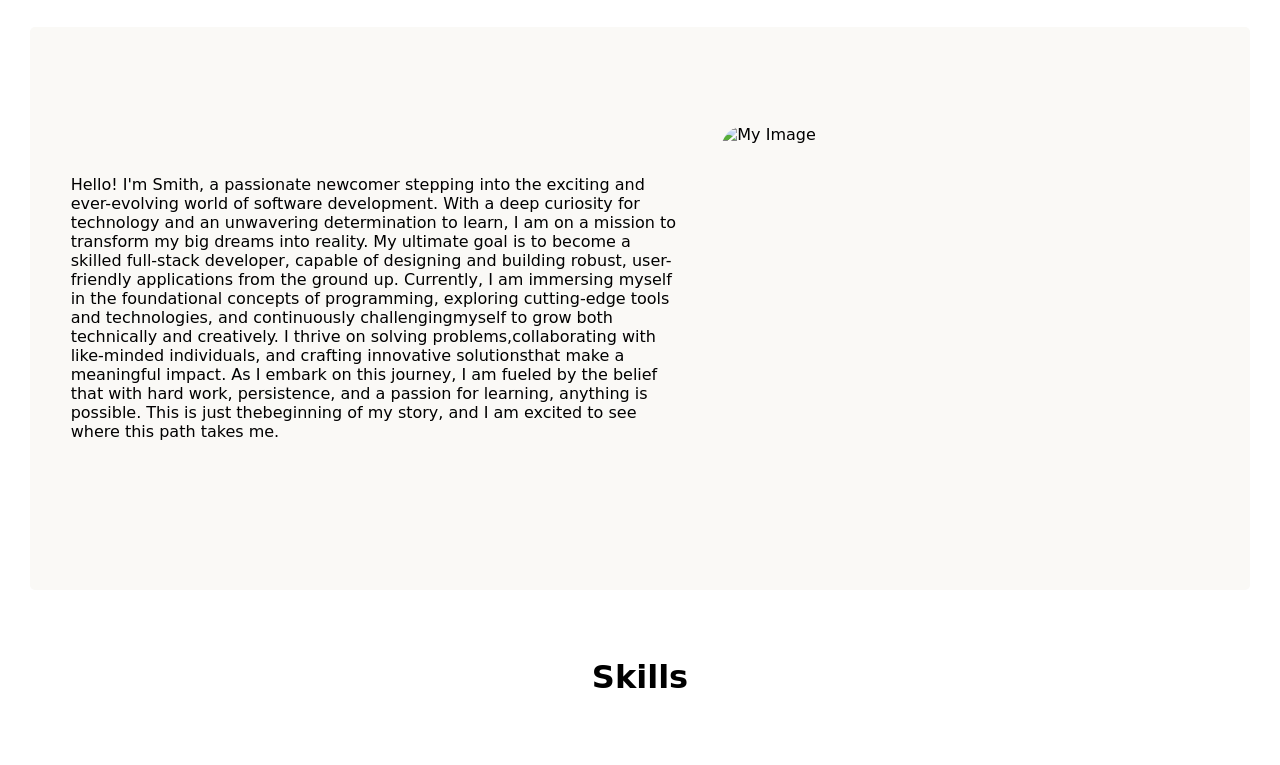
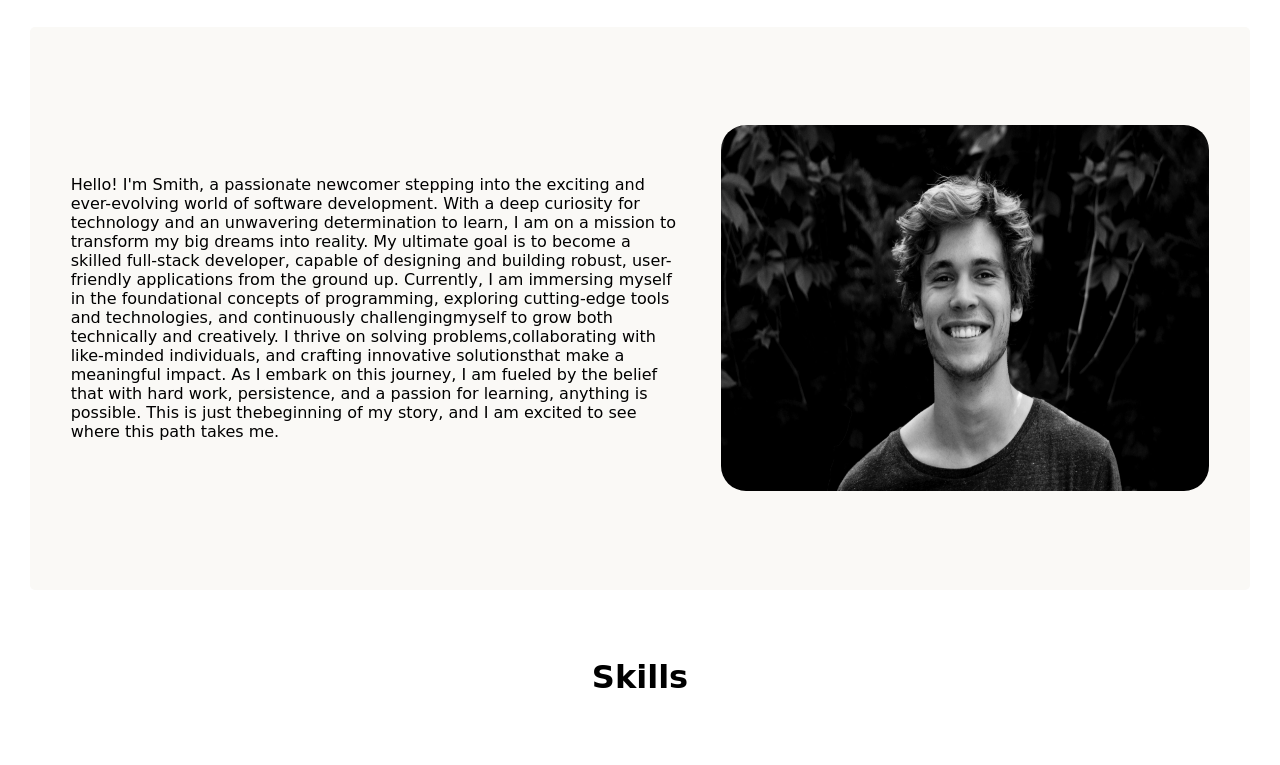
Before and after one commit to Muhammedanshidt/sample-port, a plain HTML site: page index.html in a window 1280 px wide. Shown: the part 880-1645 px from the top of the page. Drawn offline with nearby package versions, Linux system fonts and the light colour scheme.

Commit message:
Update index.html

```diff
--- a/index.html
+++ b/index.html
@@ -4,7 +4,7 @@
     <meta charset="UTF-8">
     <meta name="viewport" content="width=device-width, initial-scale=1.0">
     <title>ADRIANO SMITH</title>
-    <link rel="shortcut icon" href="images/personal.jpg" type="image/x-icon">
+    <link rel="shortcut icon" href="./personal.jpg" type="image/x-icon">
     <link rel="stylesheet" href="style.css">
     <link href='https://unpkg.com/boxicons@2.1.4/css/boxicons.min.css' rel='stylesheet'>
 </head>
@@ -51,7 +51,7 @@
                 <p>Hello! I'm Smith, a passionate newcomer stepping into the exciting and   ever-evolving world of software development. With a deep curiosity for technology and an unwavering determination to learn, I am on a mission to transform my big dreams into reality. My ultimate goal is to become a skilled full-stack developer,  capable of designing and building robust, user-friendly applications from the ground up.
                 Currently, I am immersing myself in the foundational concepts of programming,   exploring cutting-edge tools and technologies, and continuously challengingmyself to grow both technically and creatively. I thrive on solving problems,collaborating  with like-minded individuals, and crafting innovative solutionsthat make a meaningful impact.
                 As I embark on this journey, I am fueled by the belief that with hard work, persistence, and a passion for learning, anything is possible. This is just  thebeginning of my story, and I am excited to see where this path takes me.</p>
-                <img src="images/personal.jpg" alt="My Image" class="my-image">
+                <img src="./personal.jpg" alt="My Image" class="my-image">
             </div>
         </div>
 
```
